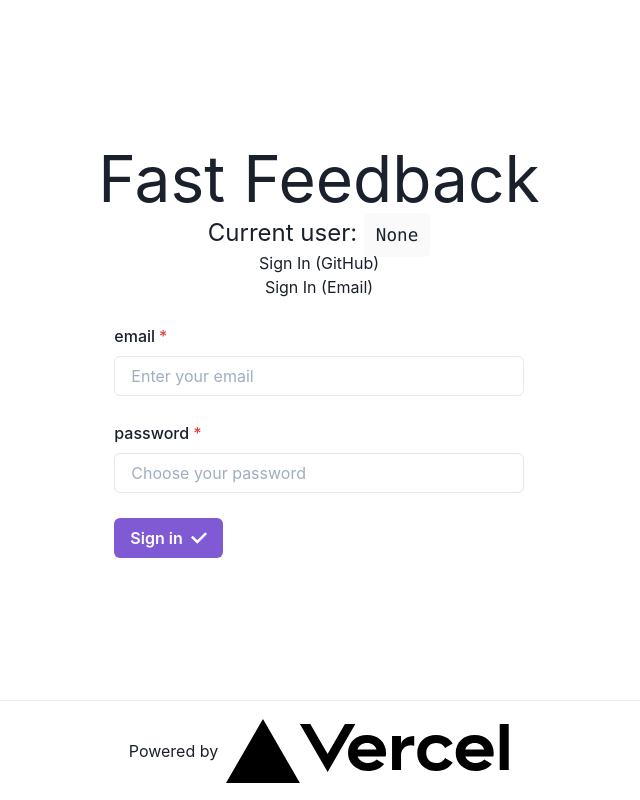
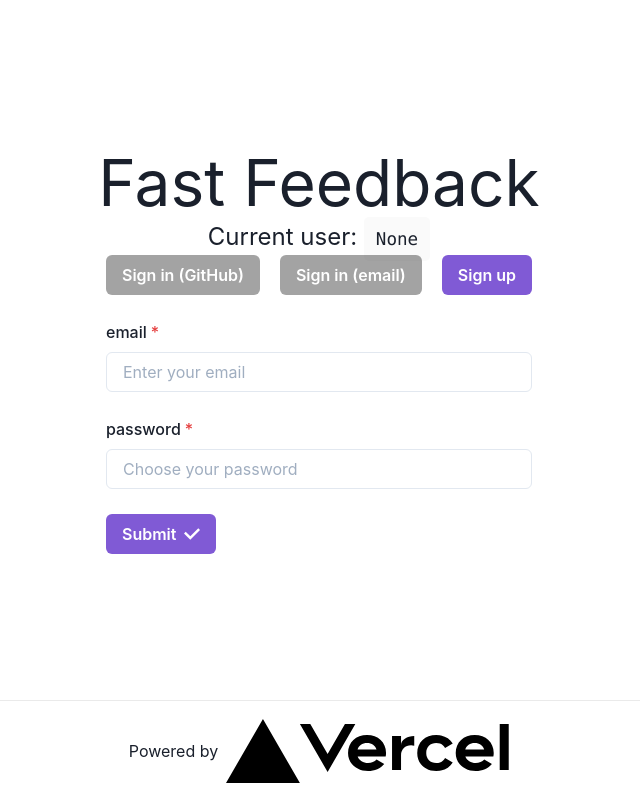
Before and after one commit to maumausaurus/fastfeedback, a Next.js app: page / in a window 1280 px wide. Shown: the whole page, without its empty margins (321-961 px from the left). Built offline with nearby package versions, Linux system fonts and the light colour scheme; no server answers.

Commit message:
elle est la l'authentification

```diff
--- a/lib/auth.js
+++ b/lib/auth.js
@@ -18,10 +18,10 @@ export const useAuth = () => {
 function useProvideAuth() {
   const [user, setUser] = useState(null);
 
-  const createFakeUser = () => {
+  const createUser = (email,password) => {
     return firebase
       .auth()
-      .createUserWithEmailAndPassword('ambroise.dhenain+fake@gmail.com', 'aaaaaa')
+      .createUserWithEmailAndPassword(email,password)
       .then((response) => {
         console.log('response', response)
         return response.user;
@@ -38,13 +38,15 @@ function useProvideAuth() {
       });
   };
 
-  const signinWithEmailPassword = () => {
+  const signinWithEmailPassword = (email,password) => {
     return firebase
       .auth()
-      .signInWithEmailAndPassword('ambroise.dhenain+fake@gmail.com', 'aaaaaa')
+      .signInWithEmailAndPassword(email,password)
+      // utiliser valeurs dynamiques des input du form
       .then((response) => {
         setUser(response.user);
         return response.user;
+        // catch afficher l'erreur en console
       });
   };
 
@@ -72,7 +74,7 @@ function useProvideAuth() {
 
   return {
     user,
-    createFakeUser,
+    createUser,
     signinWithGithub,
     signinWithEmailPassword,
     signout
--- a/pages/index.js
+++ b/pages/index.js
@@ -1,5 +1,5 @@
 import Head from 'next/head';
-import { Fragment } from 'react';
+import { Fragment, useState } from 'react';
 import { useAuth } from '../lib/auth';
 import React from 'react'
 import {
@@ -15,8 +15,33 @@ import { CheckIcon } from '@chakra-ui/icons'
 
 
 const Home = () => {
+
+  const [email, setEmail] = useState(undefined);
+  const [password, setPassword] = useState(undefined);
+  const [logInError, setLogInError] = useState(undefined);
+  let [isSigningUp, setIsSigningUp] = useState(false);
+
+  console.log("email:", email, "password:", password);
+  console.log(logInError);
+  console.log("isSigningUp", isSigningUp)
+
   const auth = useAuth();
-  // window.createFakeUser = auth?.createFakeUser;
+
+  const onSubmit = () => {
+    if (isSigningUp) {
+      try {
+        auth.createUser(email, password)
+      } catch (e) {
+        setLogInError(e);
+      }
+    } else {
+      try {
+        auth.signinWithEmailPassword(email, password)
+      } catch (e) {
+        setLogInError(e);
+      }
+    }
+  }
 
   return (
     <div className="container">
@@ -31,25 +56,61 @@ const Home = () => {
         <p className="description">
           Current user: <code>{auth?.user ? auth.user.email : 'None'}</code>
         </p>
+
+        <ChakraProvider resetCSS>
+          <Container>
             {auth?.user ? (
               <button onClick={(e) => auth.signout()}>Sign Out</button>
             ) : (
                 <Fragment>
-            <button onClick={(e) => auth.signinWithGithub()}>Sign In (GitHub)</button>
-            <button onClick={(e) => auth.signinWithEmailPassword()}>Sign In (Email)</button>
+                  <Button
+                    variant="solid"
+                    size="md"
+                    mr="20px"
+                    colorScheme="blackAlpha"
+                    onClick={(e) => auth.signinWithGithub()}>
+                    Sign in (GitHub)
+                  </Button>
+                  <Button
+                    variant="solid"
+                    size="md"
+                    mr="20px"
+                    colorScheme="blackAlpha"
+                    onClick={(e) => auth.signinWithEmailPassword()}>
+                    Sign in (email)
+                  </Button>
+                  <Button
+                    variant="solid"
+                    size="md"
+                    colorScheme="purple"
+                    onClick={(e) => setIsSigningUp(true)}>
+                    Sign up
+                  </Button>
                 </Fragment>
               )}
 
-<ChakraProvider resetCSS>
+          </Container>
+
           <Container display="block" mt="25px">
             <FormControl isRequired>
               <FormLabel>email</FormLabel>
-        <Input placeholder="Enter your email" />
+              <Input
+                placeholder="Enter your email"
+
+                onChange={(event) => {
+                  setEmail(event.target.value);
+                }}
+              />
               <FormErrorMessage>Error message</FormErrorMessage>
             </FormControl>
             <FormControl isRequired mb="25px" mt="25px">
               <FormLabel>password</FormLabel>
-        <Input placeholder="Choose your password" />
+              <Input
+                placeholder="Choose your password"
+                onChange={(event) => {
+                  setPassword(event.target.value);
+                }}
+              />
               <FormErrorMessage>Error message</FormErrorMessage>
             </FormControl>
             <Button
@@ -61,8 +122,9 @@ const Home = () => {
               flexDirection="row"
               justifyContent="flex-start"
               boxShadow={10}
+              onClick={onSubmit}
             >
-        Sign in
+              Submit
       </Button>
           </Container>
         </ChakraProvider>
```
Lines whose indentation alone changed are shown as unchanged.
